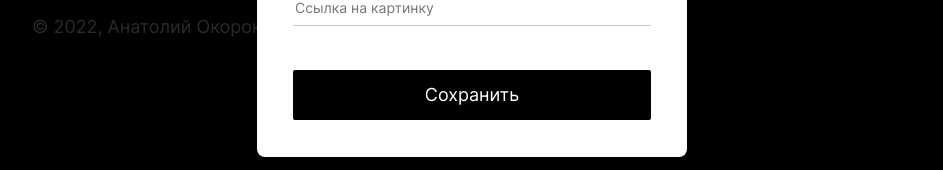
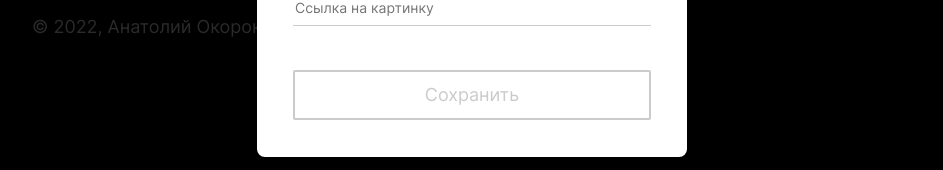
Before and after one commit to Antly74/mesto-react, a React (Create React App) app: page / in a window 1280 px wide. Both pictures are taken after a click on the picture 260 px from the left and 217 px from the top of the page. Shown: the part 377-547 px from the top of the page, without its empty margins (168-1111 px from the left). Built offline with nearby package versions, Linux system fonts and the light colour scheme; no server answers.

Commit message:
ошибочки

```diff
--- a/src/components/PopupWithForm.js
+++ b/src/components/PopupWithForm.js
@@ -37,8 +37,9 @@ function PopupWithForm ({title, name, children, isOpen, onClose, onSubmit, submi
           <button
             aria-label={submitName}
             type="submit"
-            className="popup__save-button link"
+            className={`popup__save-button link ${isValid ? '':'popup__save-button_disabled'}`}
             name="submit"
+            disabled={!isValid}
           >
             {isLoading ? submitLoadingName : submitName}
           </button>
```
